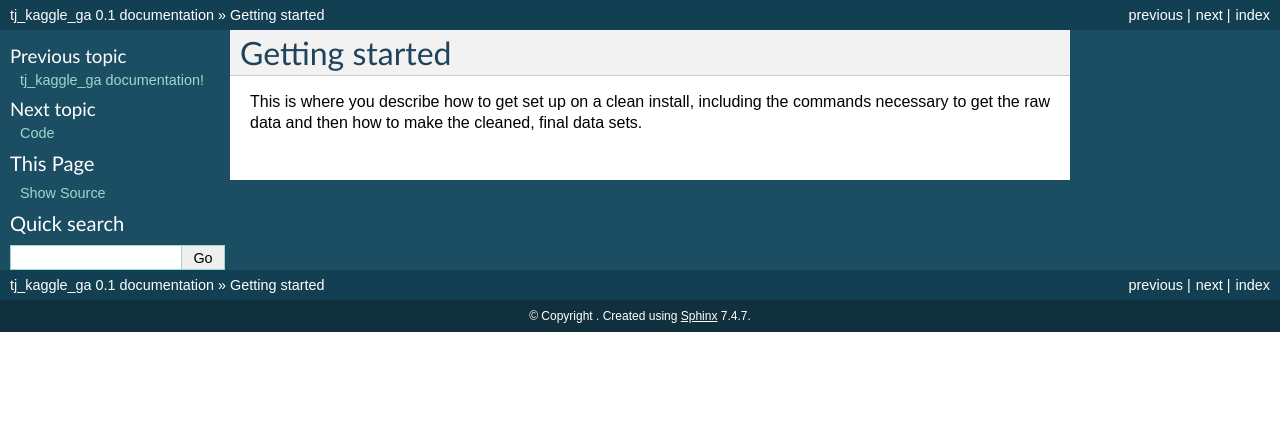
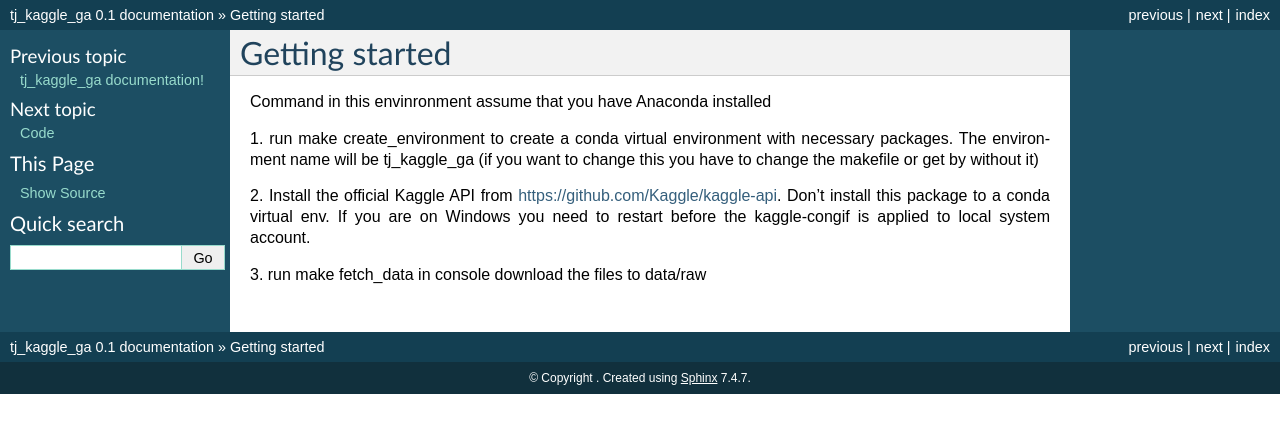
Before and after one commit to TuomoKareoja/tj_kaggle_ga, a Sphinx documentation site: the page built from docs/getting-started.rst, in a window 1280 px wide. Shown: the top 433 px of the page. Built offline with Sphinx 7.4.7, drawn with Linux system fonts in a browser that asks for light colours.

Commit message:
added make for fetching and unzipping data

```diff
--- a/docs/getting-started.rst
+++ b/docs/getting-started.rst
@@ -1,5 +1,17 @@
 Getting started
 ===============
 
-This is where you describe how to get set up on a clean install, including the
-commands necessary to get the raw data and then how to make the cleaned, final data sets.
+Command in this envinronment assume that you have Anaconda installed
+
+1.
+run make create_environment to create a conda virtual environment with necessary packages.
+The environment name will be tj_kaggle_ga (if you want to change this you have to change the
+makefile or get by without it)
+
+2.
+Install the official Kaggle API from https://github.com/Kaggle/kaggle-api. Don't install this
+package to a conda virtual env. If you are on Windows you need to restart before the kaggle-congif
+is applied to local system account.
+
+3.
+run make fetch_data in console download the files to data/raw
```
Also changed, not shown: 1 other file.
